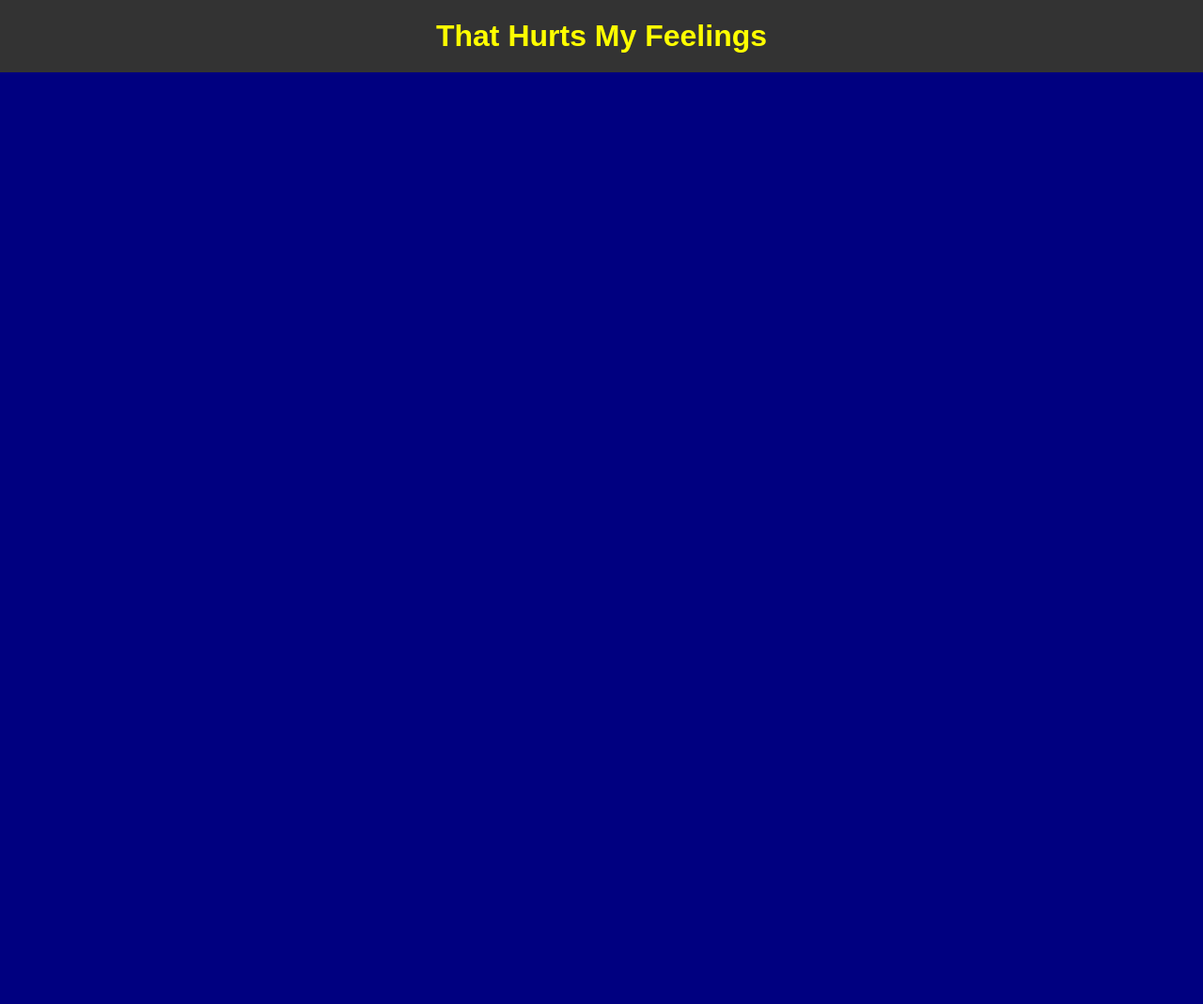
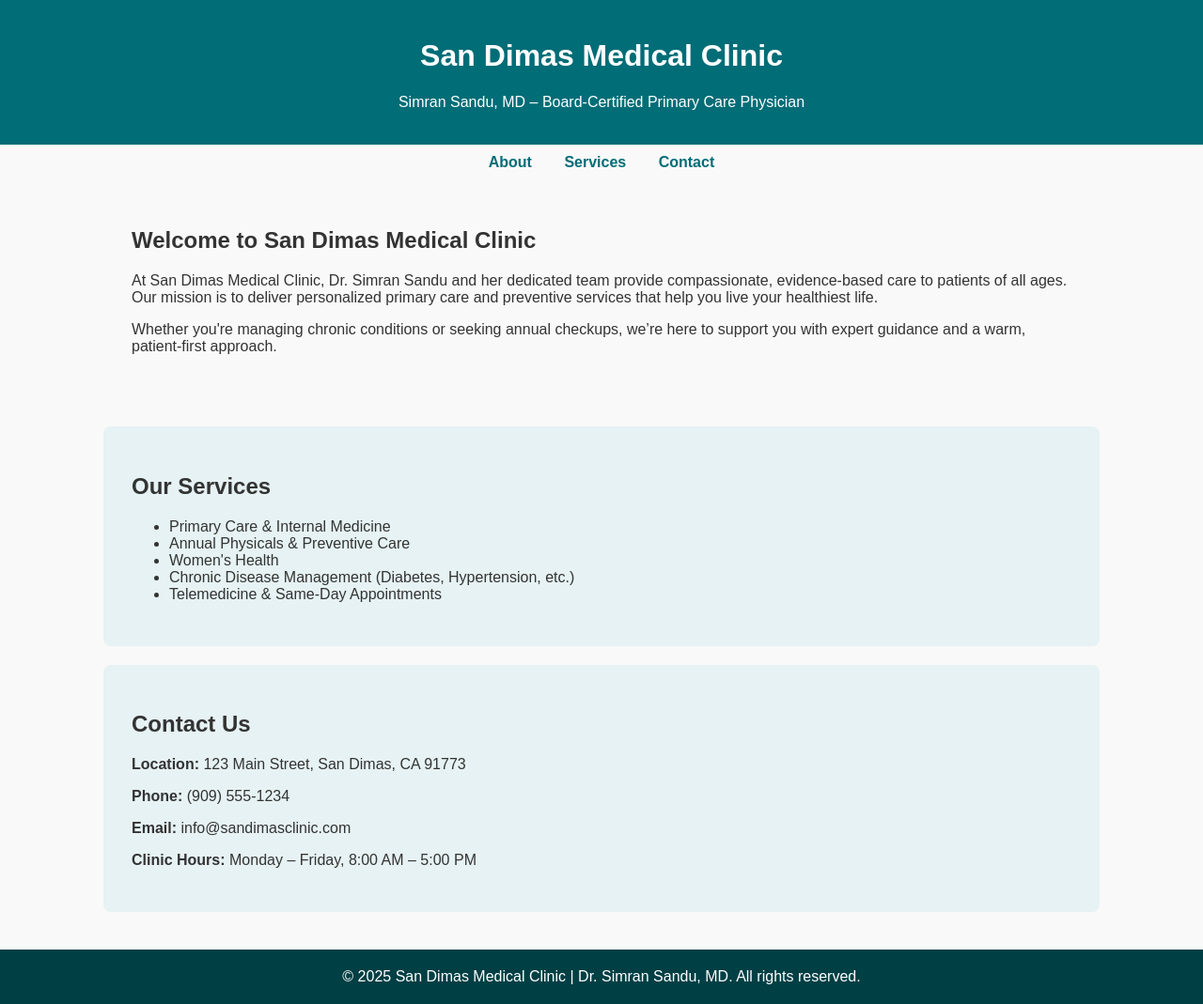
Before and after one commit to dariusroo/dariusroo.github.io, a plain HTML site: page index.html in a window 1280 px wide. Shown: the whole page at 94% size. Before the commit the page ends 800 px from the top, so only its background shows below. Drawn offline with Linux system fonts and the light colour scheme.

Commit message:
Update index.html

```diff
--- a/index.html
+++ b/index.html
@@ -1,34 +1,101 @@
 <!DOCTYPE html>
 <html lang="en">
 <head>
-    <meta charset="UTF-8">
-    <meta name="viewport" content="width=device-width, initial-scale=1.0">
-    <title>That Hurts My Feelings</title>
+  <meta charset="UTF-8" />
+  <meta name="viewport" content="width=device-width, initial-scale=1.0"/>
+  <title>San Dimas Medical Clinic | Dr. Simran Sandu, MD</title>
   <style>
     body {
-            background-color: navy;
-            color: yellow;
-            font-family: sans-serif;
+      font-family: Arial, sans-serif;
       margin: 0;
       padding: 0;
+      background-color: #f9f9f9;
+      color: #333;
     }
-        .header {
-            background-color: #333;
+    header {
+      background-color: #006d77;
+      color: white;
+      padding: 20px 40px;
       text-align: center;
-            padding: 20px 0;
     }
-        .header h1 {
-            margin: 0;
+    nav {
+      text-align: center;
+      margin-top: 10px;
+    }
+    nav a {
+      margin: 0 15px;
+      text-decoration: none;
+      color: #006d77;
+      font-weight: bold;
+    }
+    section {
+      padding: 40px 20px;
+      max-width: 1000px;
+      margin: auto;
+    }
+    .services, .contact {
+      background-color: #e6f2f3;
+      border-radius: 8px;
+      padding: 30px;
+      margin-top: 20px;
+    }
+    footer {
+      background-color: #003f44;
+      color: white;
+      text-align: center;
+      padding: 20px;
+      margin-top: 40px;
     }
   </style>
 </head>
 <body>
 
-    <div class="header">
-        <h1>That Hurts My Feelings</h1>
-    </div>
+  <header>
+    <h1>San Dimas Medical Clinic</h1>
+    <p>Simran Sandu, MD – Board-Certified Primary Care Physician</p>
+  </header>
 
-    <!-- Your content here -->
+  <nav>
+    <a href="#about">About</a>
+    <a href="#services">Services</a>
+    <a href="#contact">Contact</a>
+  </nav>
+
+  <section id="about">
+    <h2>Welcome to San Dimas Medical Clinic</h2>
+    <p>
+      At San Dimas Medical Clinic, Dr. Simran Sandu and her dedicated team provide compassionate, evidence-based care
+      to patients of all ages. Our mission is to deliver personalized primary care and preventive services that help you
+      live your healthiest life.
+    </p>
+    <p>
+      Whether you're managing chronic conditions or seeking annual checkups, we’re here to support you with expert guidance
+      and a warm, patient-first approach.
+    </p>
+  </section>
+
+  <section id="services" class="services">
+    <h2>Our Services</h2>
+    <ul>
+      <li>Primary Care & Internal Medicine</li>
+      <li>Annual Physicals & Preventive Care</li>
+      <li>Women's Health</li>
+      <li>Chronic Disease Management (Diabetes, Hypertension, etc.)</li>
+      <li>Telemedicine & Same-Day Appointments</li>
+    </ul>
+  </section>
+
+  <section id="contact" class="contact">
+    <h2>Contact Us</h2>
+    <p><strong>Location:</strong> 123 Main Street, San Dimas, CA 91773</p>
+    <p><strong>Phone:</strong> (909) 555-1234</p>
+    <p><strong>Email:</strong> info@sandimasclinic.com</p>
+    <p><strong>Clinic Hours:</strong> Monday – Friday, 8:00 AM – 5:00 PM</p>
+  </section>
+
+  <footer>
+    &copy; 2025 San Dimas Medical Clinic | Dr. Simran Sandu, MD. All rights reserved.
+  </footer>
 
 </body>
 </html>
```
Lines whose indentation alone changed are shown as unchanged.
